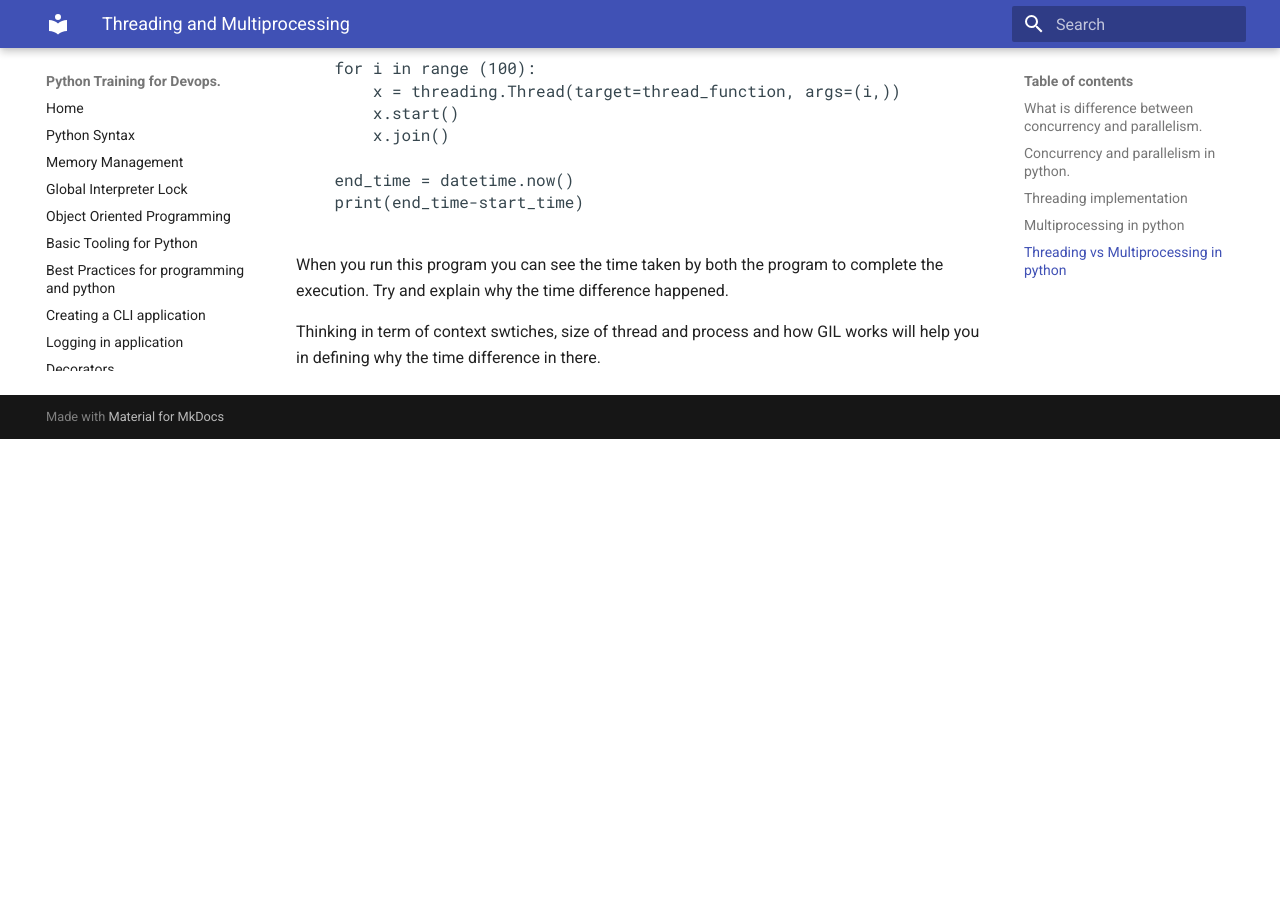
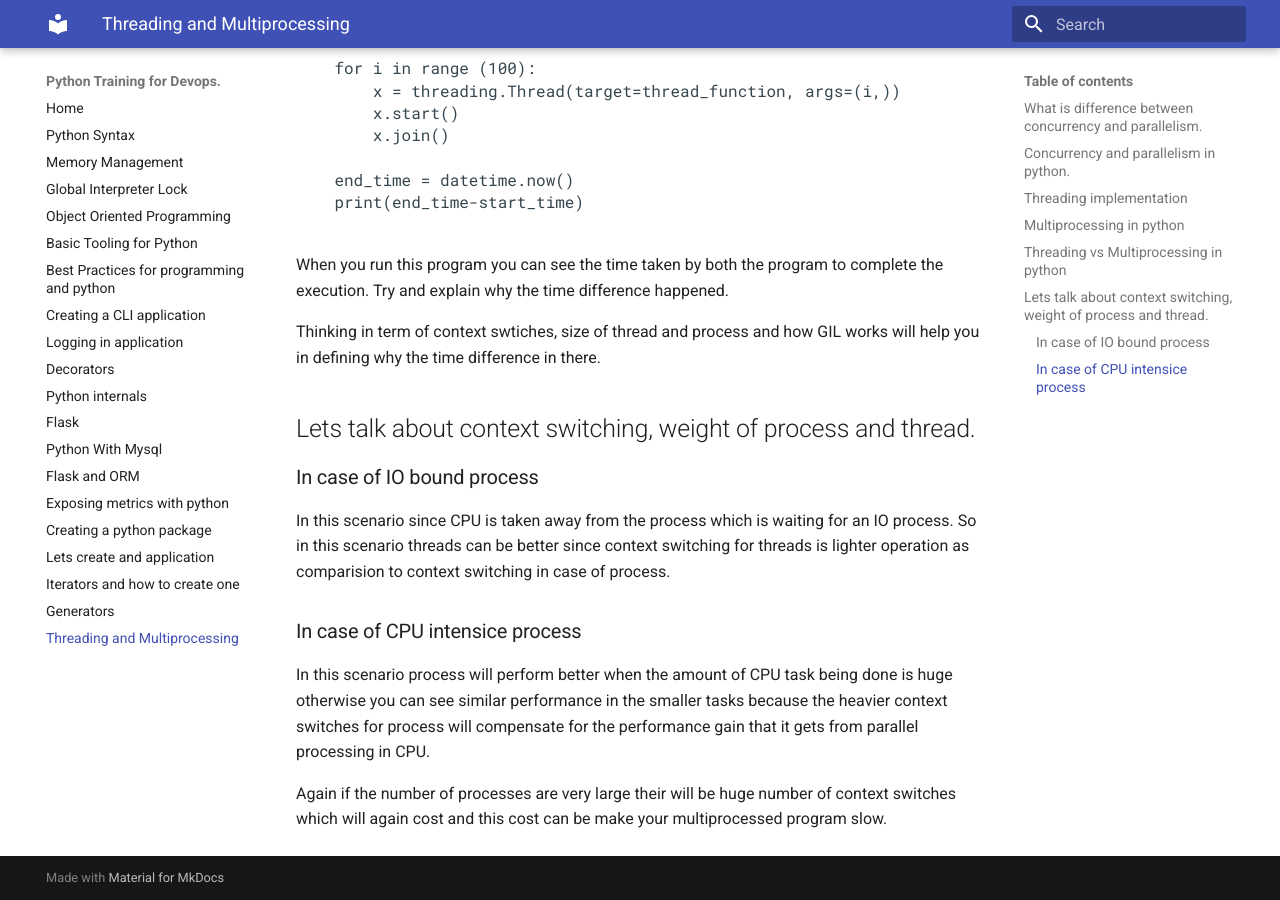
Before and after one commit to chowmean/python-training-for-devops, an MkDocs documentation site: the page built from docs/threading.md, in a window 1280 px wide and 900 px high, scrolled down 3015 px. Built offline with MkDocs 1.6.1 and Material for MkDocs 9.7.7, drawn with Linux system fonts in a browser that asks for light colours; before the commit the page ends 3454 px from its top, so only the background shows below that.

Commit message:
adding comparision

```diff
--- a/docs/threading.md
+++ b/docs/threading.md
@@ -134,3 +134,15 @@ if __name__ == "__main__":
 When you run this program you can see the time taken by both the program to complete the execution. Try and explain why the time difference happened.
 
 Thinking in term of context swtiches, size of thread and process and how GIL works will help you in defining why the time difference in there.
+
+## Lets talk about context switching, weight of process and thread.
+
+### In case of IO bound process
+
+In this scenario since CPU is taken away from the process which is waiting for an IO process. So in this scenario threads can be better since context switching for threads is lighter operation as comparision to context switching in case of process.
+
+### In case of CPU intensice process
+
+In this scenario process will perform better when the amount of CPU task being done is huge otherwise you can see similar performance in the smaller tasks because the heavier context switches for process will compensate for the performance gain that it gets from parallel processing in CPU.
+
+Again if the number of processes are very large their will be huge number of context switches which will again cost and this cost can be make your multiprocessed program slow.
```
